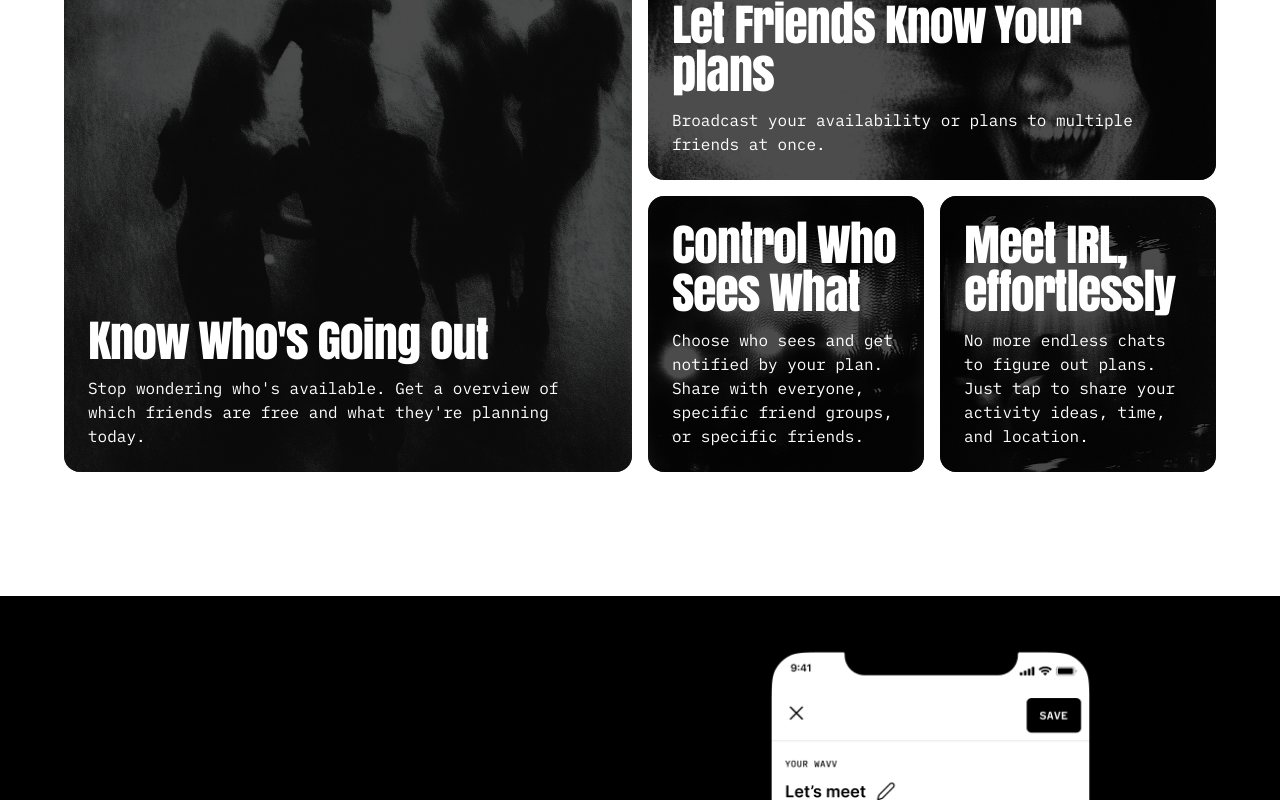
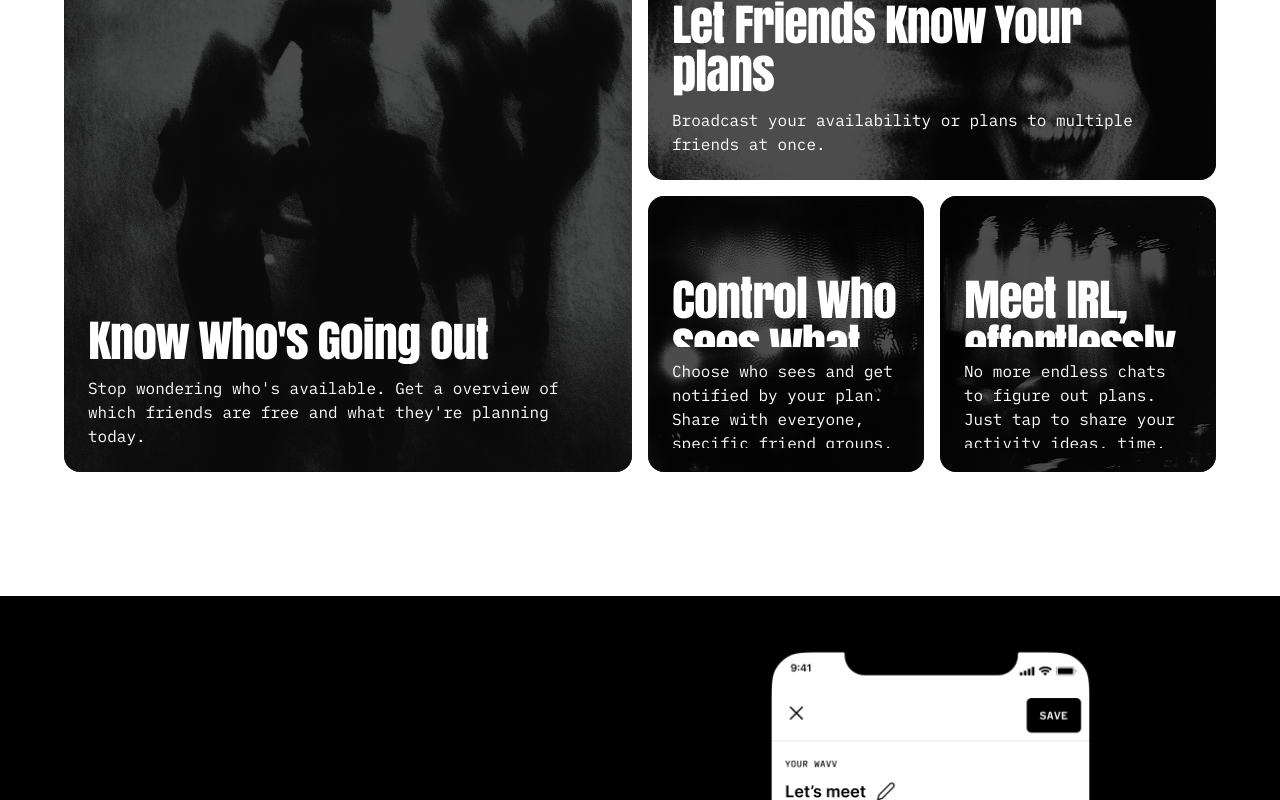
Before and after one commit to wavvapp/wavv-website, a Next.js app: page / in a window 1280 px wide. Shown: the part 1004-1804 px from the top of the page. Built offline with nearby package versions, Linux system fonts and the light colour scheme.

Commit message:
refactor: add overflow hidden to the cards element

```diff
--- a/app/components/FeatureCard.tsx
+++ b/app/components/FeatureCard.tsx
@@ -21,10 +21,10 @@ const FeatureCard = ({ feature, className }: FeatureCardProps) => (
     />
     <div className="absolute inset-0 bg-black/70" />
     <div className="relative xl:h-[80%] md:h-[90%] mt-auto p-6 flex flex-col justify-end z-10 max-w-[33rem] w-full">
-      <h3 className="text-3xl md:text-4xl lg:text-[16px] xl:text-5xl font-anton font-normal text-white tracking-tight mb-3">
+      <h3 className="text-3xl md:text-4xl lg:text-2xl xl:text-5xl font-anton font-normal text-white tracking-tight mb-3 overflow-hidden text-ellipsis">
         {feature.title}
       </h3>
-      <p className="text-normal md:text-xl lg:text-base xl:text-normal text-white font-mono leading-[1.2rem]">
+      <p className="text-normal md:text-xl lg:text-base xl:text-normal text-white font-mono leading-[1.2rem] overflow-hidden">
         {feature.description}
       </p>
     </div>
```
